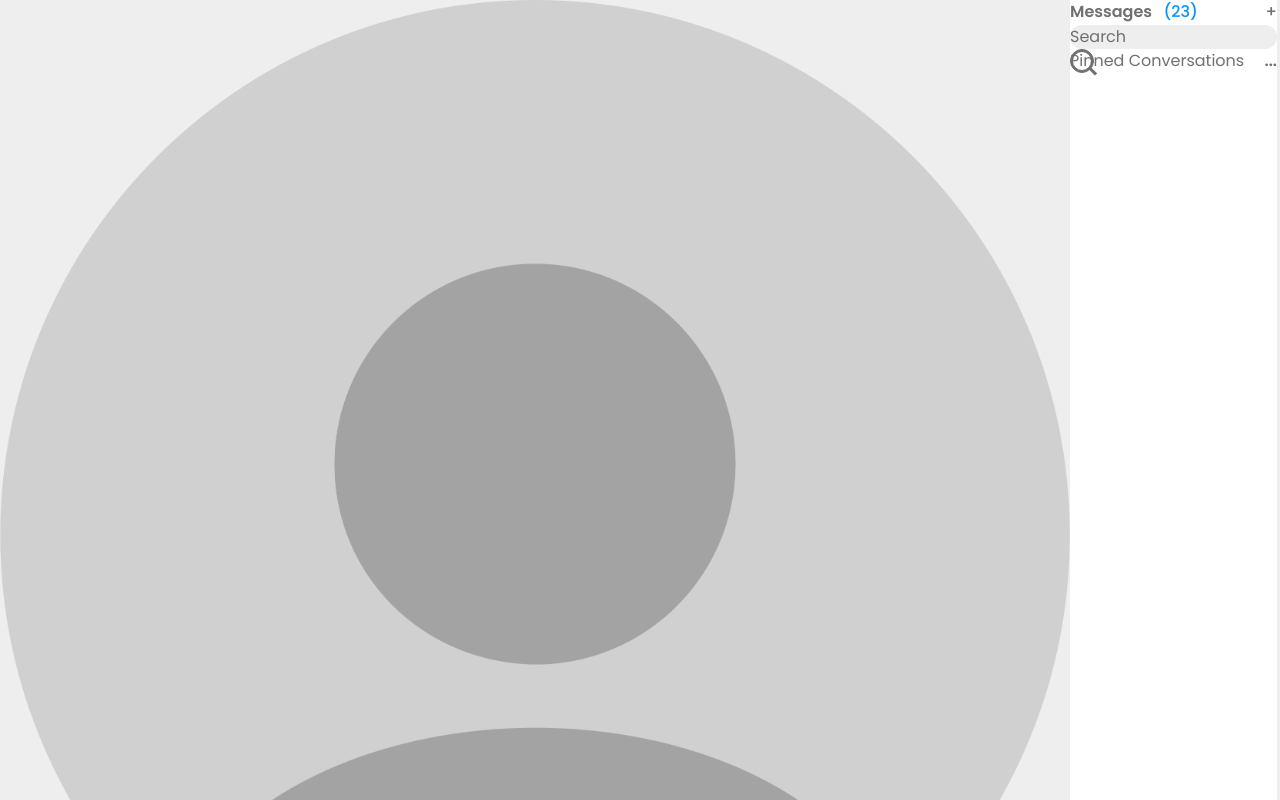
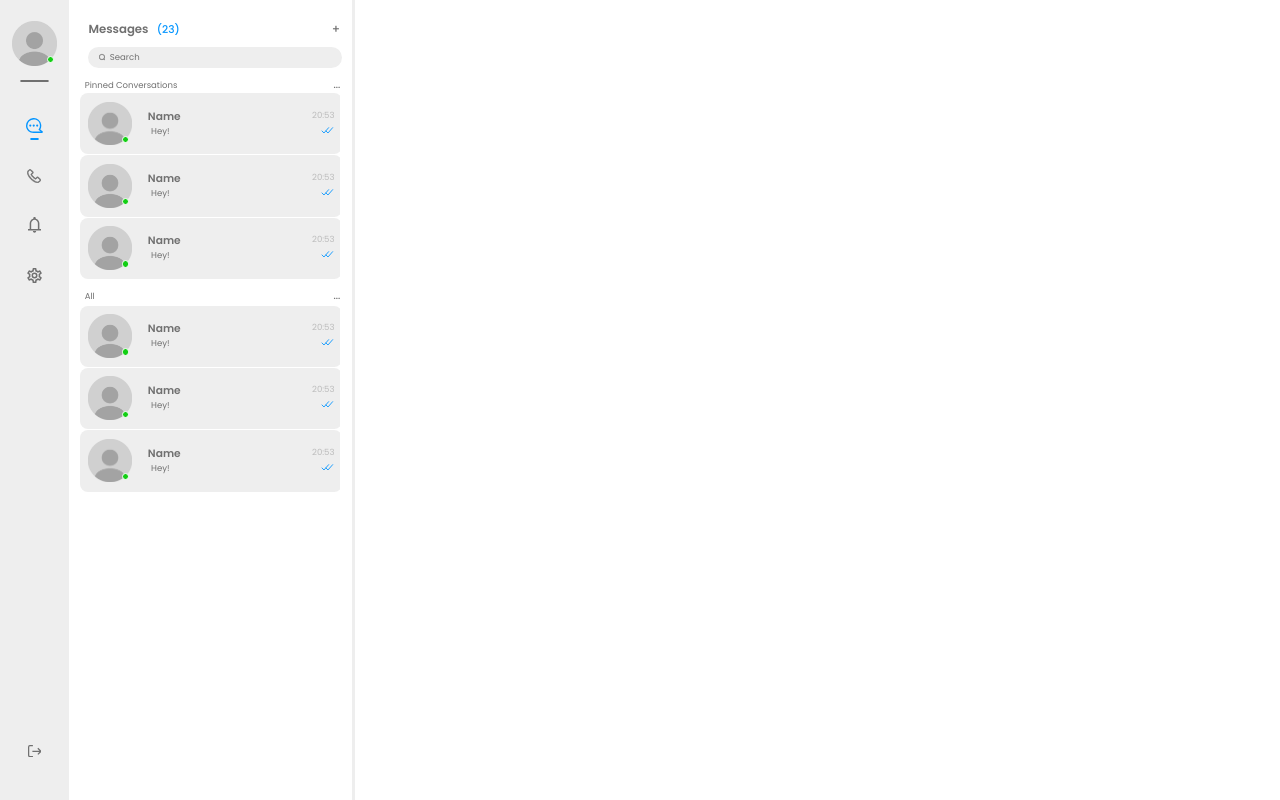
Before and after one commit to Urimk/Social-App-Front, a React (Vite) app: page / in a window 1280 px wide. Shown: the top 800 px of the page. Built offline with nearby package versions, Linux system fonts and the light colour scheme.

Commit message:
Half of chat window for large sizes

```diff
--- a/src/assets/icons/index.js
+++ b/src/assets/icons/index.js
@@ -4,5 +4,6 @@ import Logout from "./Logout.svg?react";
 import Phone from "./Phone.svg?react";
 import Settings from "./Settings.svg?react";
 import Search from "./Search.svg?react";
+import Checkmark from "./Checkmark.svg?react";
 
-export { Bell, Message, Logout, Phone, Settings, Search };
+export { Bell, Message, Logout, Phone, Settings, Search, Checkmark };
--- /dev/null
+++ b/src/components/Contact.jsx
@@ -0,0 +1,38 @@
+import ProfilePic from "../assets/Default_pic.png";
+import { Checkmark } from "../assets/icons";
+
+function Contact() {
+  return (
+    <div className="2xl:w-[491px] w-lg-[491px] 2xl:h-[115px] h-lg-[115px] 2xl:mt-[1px] lg:mt-[1px] 2xl:py-[16px] py-lg-[16px] 2xl:px-[14.5px] px-lg-[14.5px] flex 2xl:rounded-[18px] rounded-lg bg-[var(--field-bg)]">
+      <div className="position relative">
+        <img
+          src={ProfilePic}
+          className="2xl:w-[82px] w-lg-[82px] rounded-lg"
+        ></img>
+        <div className="2xl:w-[14px] w-lg-[14px] 2xl:h-[14px] h-lg-[14px] rounded-full 2xl:border-2 lg:border-1 border-white absolute top-[77%] left-[77%] bg-[var(--online-color)]"></div>
+      </div>
+      <div className="flex flex-col 2xl:mt-[13px] mt-lg-[13px] 2xl:ml-[30px] ml-lg-[30px] 2xl:gap-[4px] gap-lg-[4px]">
+        <div className="flex justify-between 2xl:w-[350px] w-lg-[350px]">
+          <div className="2xl:text-[20px] text-lg-[20px] text-[var(--text-color)] font-poppins font-semibold">
+            Name
+          </div>
+          <div className="2xl:text-[16px] text-lg-[16px] text-[var(--text-color)] font-poppins opacity-40">
+            {"20:53"}
+          </div>
+        </div>
+        <div className="flex justify-between 2xl:w-[350px]">
+          <div className="2xl:text-[16px] text-lg-[16px] 2xl:ml-[6px] ml-lg-[6px] text-[var(--text-color)] font-poppins">
+            Hey!
+          </div>
+          <div className="2xl:text-[16px] text-lg-[16px] text-[var(--text-color)] font-poppins relative">
+            <div className="text-[var(--checkbox-color)]">
+              <Checkmark className="absolute right-[35%] 2xl:w-[20px] w-lg-[20px] 2xl:h-[20px] h-lg-[20px]" />
+              <Checkmark className="2xl:w-[20px] w-lg-[20px] 2xl:h-[20px] h-lg-[20px]" />
+            </div>
+          </div>
+        </div>
+      </div>
+    </div>
+  );
+}
+export default Contact;
--- /dev/null
+++ b/src/components/ContactList.jsx
@@ -0,0 +1,12 @@
+import Contact from "./Contact";
+
+function ContactList() {
+  return (
+    <ul>
+      <Contact />
+      <Contact />
+      <Contact />
+    </ul>
+  );
+}
+export default ContactList;
--- a/src/index.css
+++ b/src/index.css
@@ -27,3 +27,50 @@
   --err-color: #ff6a68;
   --online-color: #12cf13;
 }
+
+/* Custom lgiplier utilities */
+@utility w-lg-* {
+  width: calc(--value([*]) * var(--lg-mult));
+}
+@utility h-lg-* {
+  height: calc(--value([*]) * var(--lg-mult));
+}
+@utility mt-lg-* {
+  margin-top: calc(--value([*]) * var(--lg-mult));
+}
+@utility mb-lg-* {
+  margin-bottom: calc(--value([*]) * var(--lg-mult));
+}
+@utility ml-lg-* {
+  margin-left: calc(--value([*]) * var(--lg-mult));
+}
+@utility px-lg-* {
+  padding-left: calc(--value([*]) * var(--lg-mult));
+  padding-right: calc(--value([*]) * var(--lg-mult));
+}
+@utility py-lg-* {
+  padding-top: calc(--value([*]) * var(--lg-mult));
+  padding-bottom: calc(--value([*]) * var(--lg-mult));
+}
+@utility pl-lg-* {
+  padding-left: calc(--value([*]) * var(--lg-mult));
+}
+@utility pt-lg-* {
+  padding-top: calc(--value([*]) * var(--lg-mult));
+}
+@utility pr-lg-* {
+  padding-right: calc(--value([*]) * var(--lg-mult));
+}
+@utility text-lg-* {
+  font-size: calc(--value([*]) * var(--lg-mult));
+}
+@utility bottom-lg-* {
+  bottom: calc(--value([*]) * var(--lg-mult));
+}
+@utility left-lg-* {
+  left: calc(--value([*]) * var(--lg-mult));
+}
+
+.auto-padding-scrollbar.simplebar-scrollable-y .simplebar-content {
+  padding-right: 16px !important;
+}
--- a/src/pages/Chat.jsx
+++ b/src/pages/Chat.jsx
@@ -9,51 +9,63 @@ import {
   Search,
 } from "../assets/icons";
 import ProfilePic from "../assets/Default_pic.png";
+import ContactList from "../components/ContactList";
 
 const Chat = () => {
   return (
     <div>
       <div className="flex w-full h-screen">
-        <div className="flex flex-col justify-between  h-full bg-[var(--field-bg)] 2xl:py-[39px] 2xl:px-[22px] items-center">
+        <div className="flex flex-col justify-between  h-full bg-[var(--field-bg)] 2xl:py-[39px] py-lg-[39px] 2xl:px-[22px] px-lg-[22px] items-center">
           <div className="flex flex-col items-center">
             <div className="position relative">
-              <img src={ProfilePic} className="2xl:w-[85px] rounded-lg"></img>
-              <div className="2xl:w-[14px] 2xl:h-[14px] rounded-full border-2 border-white absolute top-[77%] left-[77%] bg-[var(--online-color)]"></div>
+              <img
+                src={ProfilePic}
+                className="2xl:w-[85px] w-lg-[85px] rounded-lg"
+              ></img>
+              <div className="2xl:w-[14px] w-lg-[14px] 2xl:h-[14px] h-lg-[14px] rounded-full 2xl:border-2 lg:border-1 border-white absolute top-[77%] left-[77%] bg-[var(--online-color)]"></div>
             </div>
-            <div className="2xl:mt-[26.5px] border-1 2xl:w-[55px] rounded-4xl border-[var(--text-color)]"></div>
-            <Message className="2xl:w-[31.7px] 2xl:h-[28px] text-[var(--checkbox-color)] 2xl:mt-[67.1px]" />
-            <div className="2xl:mt-[10.5px] border-1 2xl:w-[17.3px] rounded-4xl border-[var(--checkbox-color)]"></div>
-            <Phone className="2xl:mt-[53.5px] 2xl:w-[26.5px] 2xl:h-[26.5px]" />
-            <Bell className="2xl:mt-[64px] 2xl:w-[24.5px] 2xl:h-[29.5]" />
-            <Settings className="2xl:mt-[64px] 2xl:w-[32px] 2xl:h-[32px]" />
+            <div className="2xl:mt-[26.5px] mt-lg-[26.5px] border-1 2xl:w-[55px] w-lg-[55px] rounded-4xl border-[var(--text-color)]"></div>
+            <Message className="2xl:w-[31.7px] w-lg-[31.7px] 2xl:h-[28px] h-lg-[28px] text-[var(--checkbox-color)] 2xl:mt-[67.1px] mt-lg-[67.1px]" />
+            <div className="2xl:mt-[10.5px] mt-lg-[10.5px] border-1 2xl:w-[17.3px] w-lg-[17.3px] rounded-4xl border-[var(--checkbox-color)]"></div>
+            <Phone className="2xl:mt-[53.5px] mt-lg-[53.5px] 2xl:w-[26.5px] w-lg-[26.5px] 2xl:h-[26.5px] h-lg-[26.5px]" />
+            <Bell className="2xl:mt-[64px] mt-lg-[64px] 2xl:w-[24.5px] w-lg-[24.5px] 2xl:h-[29.5] h-lg-[29.5]" />
+            <Settings className="2xl:mt-[64px] mt-lg-[64px] 2xl:w-[32px] w-lg-[32px] 2xl:h-[32px] h-lg-[32px]" />
           </div>
 
-          <Logout className="2xl:mb-[41px] 2xl:w-[25.5px] 2xl:h-[23px]" />
+          <Logout className="2xl:mb-[41px] mb-lg-[41px] 2xl:w-[25.5px] w-lg-[25.5px] 2xl:h-[23px] h-lg-[23px]" />
         </div>
-        <div className="2xl:w-[535px] bg-white 2xl:px-[22px] h-full 2xl:py-[39px] border-r-3 border-[var(--field-bg)]">
-          <div className="flex 2xl:ml-[15px] font-poppins text-[var(--text-color)] 2xl:text-[22px] font-semibold items-center justify-between">
+        <div className="flex flex-col 2xl:w-[537px] w-lg-[537px] h-screen bg-white 2xl:px-[22px] px-lg-[22px] 2xl:pt-[39px] pt-lg-[39px] border-r-3 border-[var(--field-bg)]">
+          <div className="flex 2xl:ml-[15px] ml-lg-[15px] 2xl:mb-[5px] mb-lg-[5px] font-poppins text-[var(--text-color)] 2xl:text-[22px] text-lg-[22px] font-semibold items-center justify-between">
             <div>
               Messages &nbsp;{" "}
-              <span className="text-[var(--checkbox-color)] font-medium 2xl:text-[20px]">
+              <span className="text-[var(--checkbox-color)] font-medium 2xl:text-[20px] text-lg-[20px]">
                 (23)
               </span>
             </div>
             <div className="font-medium">+</div>
           </div>
-          <div className="relative 2xl:w-[476px]">
+          <div className="relative 2xl:w-[476px] w-lg-[476px]">
             <input
               type="text"
               placeholder="Search"
-              className="w-full 2xl:pl-[40px] 2xl:pr-[15px] 2xl:py-[8px] 2xl:ml-[15px] bg-[var(--field-bg)] 2xl:h-[39px] 2xl:mt-[12px] rounded-2xl focus:outline-none focus:ring-1 focus:ring-[var(--checkbox-color)] focus:dark:ring-[var(--dark-checkbox)] transition-all duration-200 ease-in-out placeholder:text-[var(--text-color)] 2xl:text-[16px] font-poppins"
+              className="w-full 2xl:mb-[21px] mb-lg-[21px] 2xl:pl-[40px] pl-lg-[40px] 2xl:pr-[15px] pr-lg-[15px] 2xl:py-[8px] py-lg-[8px] 2xl:ml-[15px] ml-lg-[15px] bg-[var(--field-bg)] 2xl:h-[39px] h-lg-[39px] 2xl:mt-[12px] mt-lg-[12px] rounded-2xl focus:outline-none focus:ring-1 focus:ring-[var(--checkbox-color)] focus:dark:ring-[var(--dark-checkbox)] transition-all duration-200 ease-in-out placeholder:text-[var(--text-color)] 2xl:text-[16px] text-lg-[16px] font-poppins"
             ></input>
-            <Search className="absolute 2xl:w-[12.5px] 2xl:bottom-[13%] 2xl:left-[7.5%] text-[var(--text-color)] font-thin" />
+            <Search className="absolute 2xl:w-[12.5px] w-lg-[12.5px] 2xl:bottom-[27px] bottom-lg-[16px] 2xl:left-[34px] left-lg-[34px] text-[var(--text-color)] font-thin" />
           </div>
-          <SimpleBar style={{ maxHeight: "100%" }}>
-            <div className="flex 2xl:mt-[21px] 2xl:ml-[8px] font-poppins text-[var(--text-color)] 2xl:text-[16px]  items-center justify-between">
-              <div>Pinned Conversations</div>
-              <div className="font-semibold">...</div>
-            </div>
-          </SimpleBar>
+          <div className="flex-1 min-h-0">
+            <SimpleBar className="h-full auto-padding-scrollbar">
+              <div className="flex 2xl:ml-[8px] ml-lg-[8px] font-poppins text-[var(--text-color)] 2xl:text-[16px] text-lg-[16px] items-center justify-between">
+                <div>Pinned Conversations</div>
+                <div className="font-semibold">...</div>
+              </div>
+              <ContactList />
+              <div className="flex 2xl:mt-[21px] mt-lg-[21px] 2xl:mb-[5px] mb-lg-[5px] 2xl:ml-[8px] ml-lg-[8px] font-poppins text-[var(--text-color)] 2xl:text-[16px] text-lg-[16px] items-center justify-between">
+                <div>All</div>
+                <div className="font-semibold">...</div>
+              </div>
+              <ContactList />
+            </SimpleBar>
+          </div>
         </div>
       </div>
     </div>
```
Also changed, not shown: src/assets/icons/Checkmark.svg (added).
